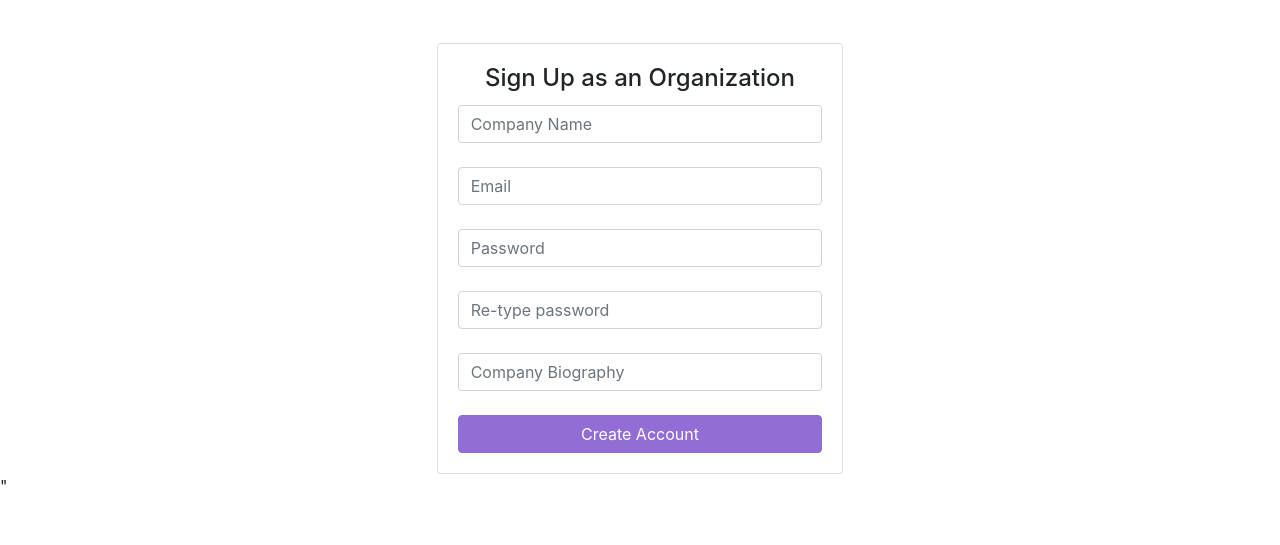
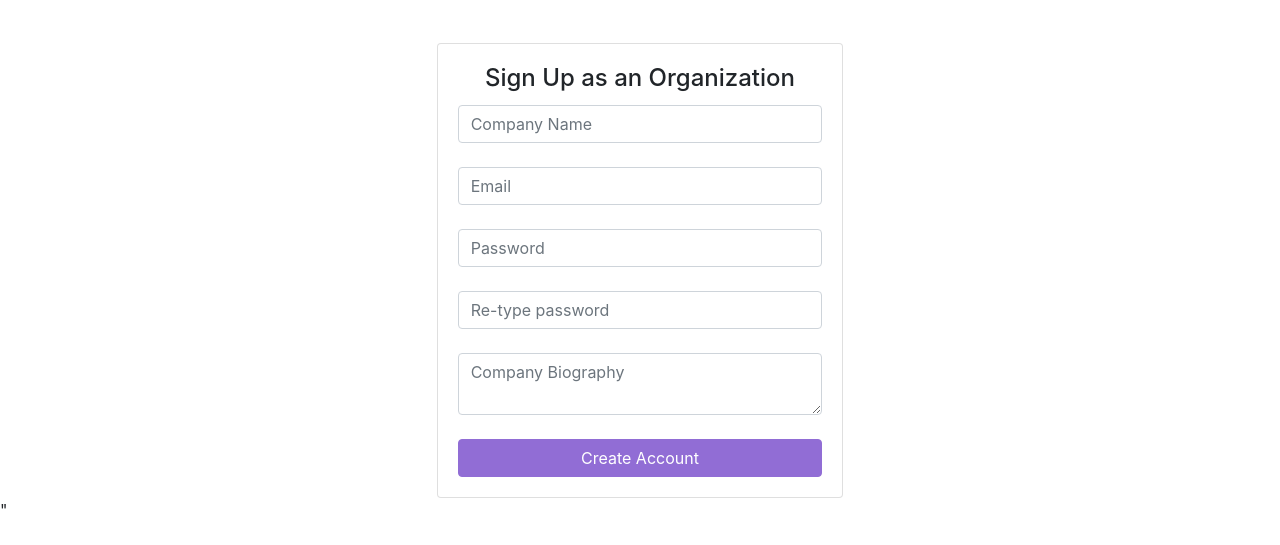
Before and after one commit to klau24/CharityTrust, a plain HTML site: page app/signup-company.html in a window 1280 px wide. Shown: the part 67-612 px from the top of the page. Drawn offline with nearby package versions, Linux system fonts and the light colour scheme; some packages are replaced by stand-ins of ours; no server answers.

Commit message:
made bio textarea bigger

```diff
--- a/app/signup-company.html
+++ b/app/signup-company.html
@@ -59,7 +59,7 @@
                         <input type="email" class="input form-control" maxlength="30" placeholder="Email" id="email_field" required><br />
                         <input type="password" class="input form-control" maxlength="30" placeholder="Password" id="password_field" required><br />
                         <input type="password" class="input form-control" maxlength="30" placeholder="Re-type password" id="password_conf_field" required><br />
-                        <input type="bio" class="input form-control"  placeholder="Company Biography" id="company_bio" required><br />
+                        <textarea rows=2 type="bio" class="input form-control"  placeholder="Company Biography" id="company_bio" required></textarea><br />
 
                         <button id="createButton" class="btn btn-primary btn-block bg-purple" onclick="signUpCompany()"> Create Account </button>
                     </div>
```
